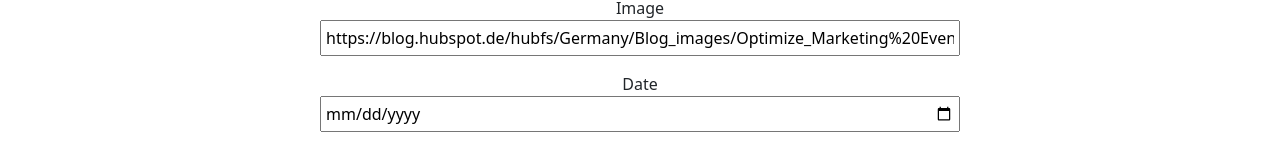
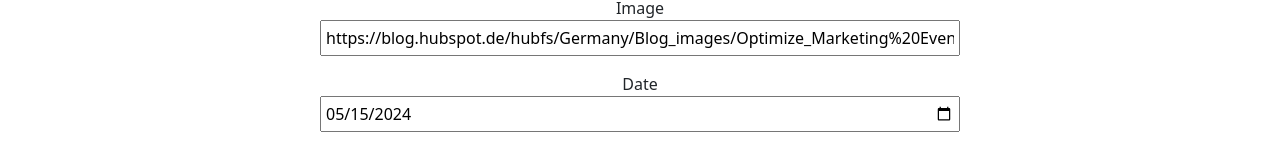
Before and after one commit to amarpandav/react-vite-sample-app, a React (Vite) app: page /events-module/events/new in a window 1280 px wide. Shown: the part 614-766 px from the top of the page. Built offline with nearby package versions, Linux system fonts and the light colour scheme.

Commit message:
new event work in progress

```diff
--- a/src/events-sample-app/eventForm/EventForm.tsx
+++ b/src/events-sample-app/eventForm/EventForm.tsx
@@ -28,8 +28,13 @@ function EventForm({ eventDto}: Props) {
       </p>
       <p>
         <label htmlFor="date">Date</label>
-          {/*Data is not displayed + selected date from picker throws format error */}
-        <input id="date" type="date" name="date" required defaultValue={eventDto ? DateUtils.formatISODate(eventDto.eventDate) : '15.05.2024'}/>
+          {/*Data is not displayed + selected date from picker throws format error
+            <input id="date" type="date" name="eventDate" required defaultValue='2005-05-05'/>
+
+            An <input type="date"> expects the date in the YYYY-MM-DD format (ISO format), but you're passing a formatted string like dd.MM.yyyy, which is not valid for the date input type.
+            <input id="date" type="date" name="eventDate" required defaultValue={eventDto ? DateUtils.formatDateToSwiss(eventDto.eventDate) : '15.05.2024'}/>
+          */}
+          <input id="date" type="date" name="eventDate" required defaultValue={eventDto ? DateUtils.formatToISODate(eventDto.eventDate): '2024-05-15'}/>
       </p>
       <p>
         <label htmlFor="description">Description</label>
--- a/src/events-sample-app/eventItem/EventItem.tsx
+++ b/src/events-sample-app/eventItem/EventItem.tsx
@@ -16,7 +16,7 @@ export default function EventItem({ eventDto}: Props) {
     <article className={classes.event}>
       <img src={eventDto.image} alt={eventDto.title} />
       <h1>{eventDto.title}</h1>
-      <time>{DateUtils.formatISODate(eventDto.eventDate)}</time>
+      <time>{DateUtils.formatToSwissDate(eventDto.eventDate)}</time>
       <p>{eventDto.description}</p>
       <menu className={classes.actions}>
         <Link to="edit">Edit</Link>
--- a/src/utils/DateUtils.ts
+++ b/src/utils/DateUtils.ts
@@ -11,7 +11,7 @@ export class DateUtils {
         return null;
     }
 
-    public static formatISODate(date: Date | null | undefined): string {
+    public static formatToSwissDate(date: Date | null | undefined): string {
         if(date){
             const s = new Intl.DateTimeFormat("de-CH", {day: '2-digit', month: '2-digit', year: 'numeric'}).format(date);
             console.log("formatISODate:"+s);
```
Also changed, not shown: 2 other files (tests, documents, lock files or other folders).
